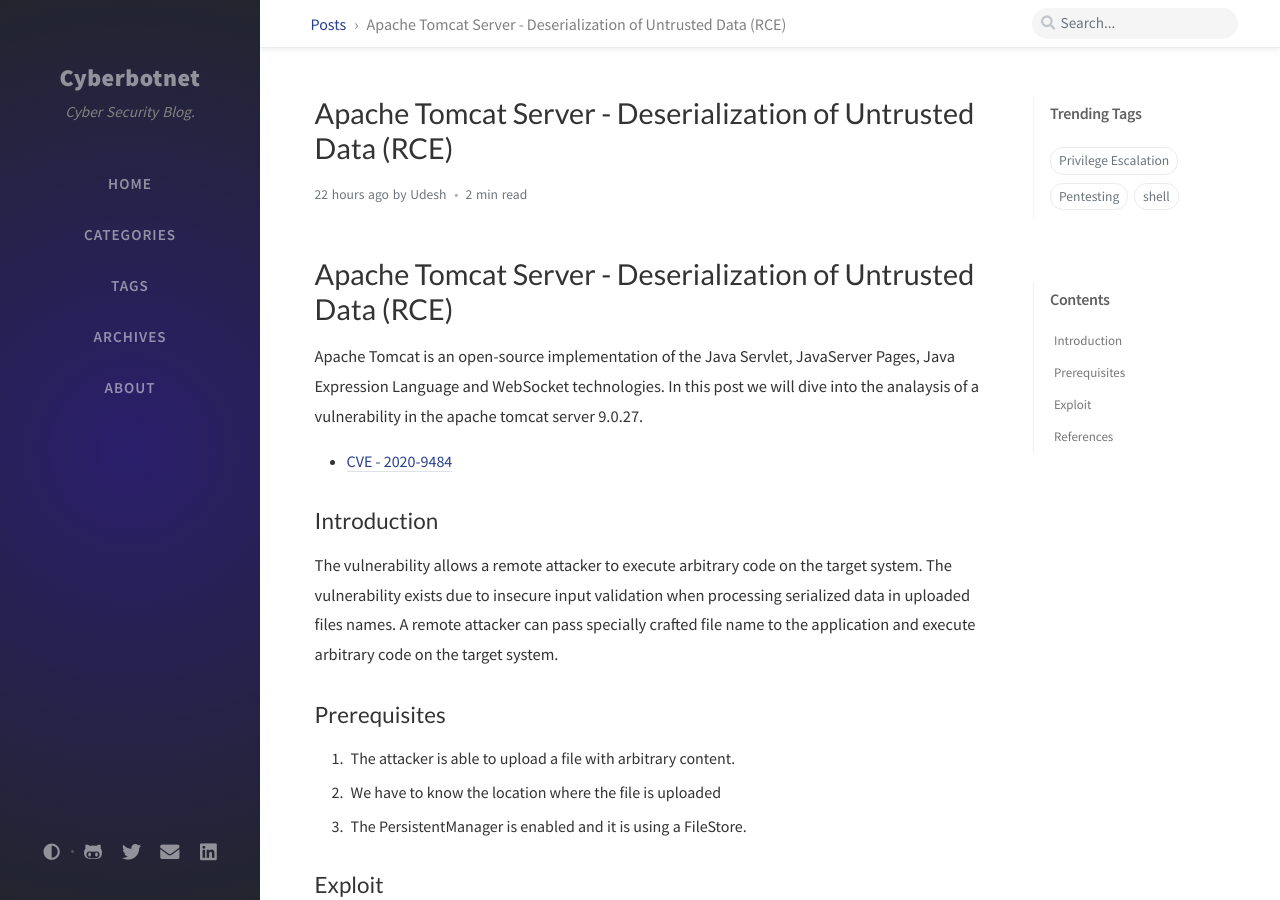
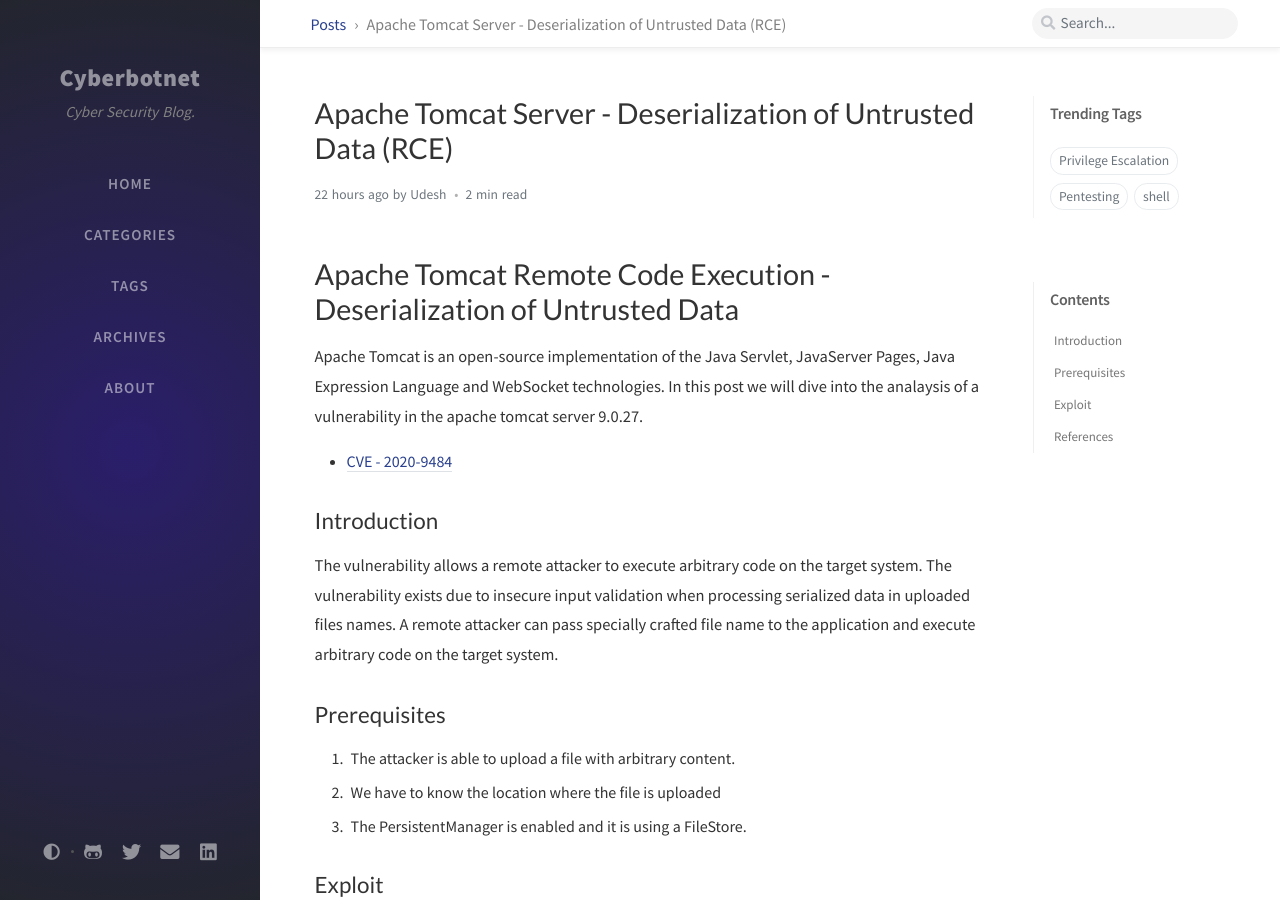
Before and after one commit to UweKrause/ukmihiran.github.io, a Jekyll site: the page built from _posts/2020-12-29-Apache-Tomcat-Server-Deserialization-of-Untrusted-Data-(RCE).md, in a window 1280 px wide and 900 px high. Built offline with Jekyll 4.4.1, drawn with Linux system fonts in a browser that asks for light colours; nearby versions of some CDN libraries; comment, search, counter and statistics services are not loaded.

Commit message:
update post

```diff
--- a/_posts/2020-12-29-Apache-Tomcat-Server-Deserialization-of-Untrusted-Data-(RCE).md
+++ b/_posts/2020-12-29-Apache-Tomcat-Server-Deserialization-of-Untrusted-Data-(RCE).md
@@ -6,7 +6,7 @@
 tags: [Pentesting]
 ---
 
-# Apache Tomcat Server - Deserialization of Untrusted Data (RCE)
+# Apache Tomcat Remote Code Execution - Deserialization of Untrusted Data
 
 Apache Tomcat is an open-source implementation of the Java Servlet, JavaServer Pages, Java Expression Language and WebSocket technologies. In this post we will dive into the analaysis of a vulnerability in the apache tomcat server 9.0.27.
 - [CVE - 2020-9484](https://nvd.nist.gov/vuln/detail/CVE-2020-9484 "CVE - 2020-9484")
```
